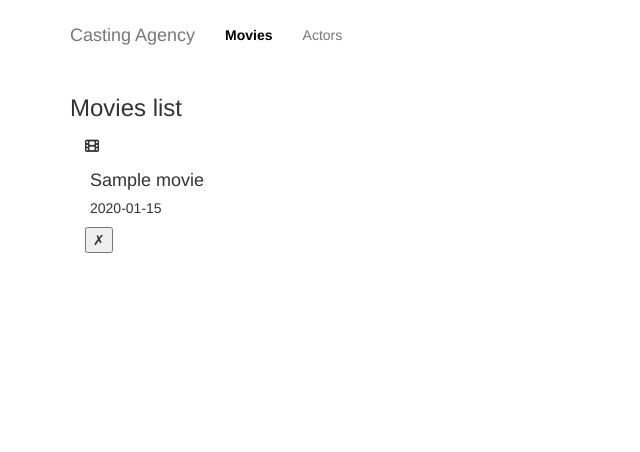
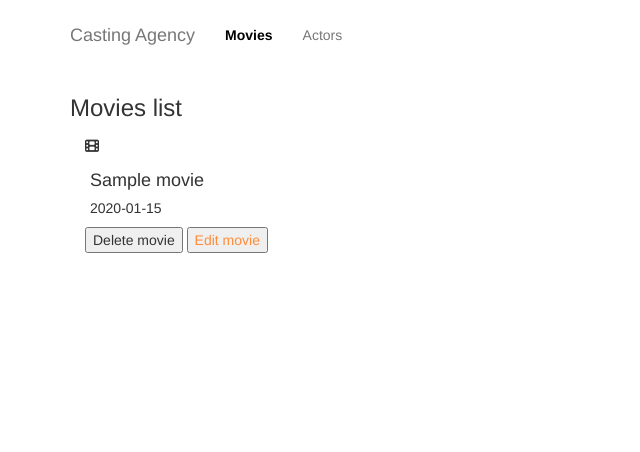
Before and after one commit to EsraaNasr92/casting-agency, a Flask app: page /movies in a window 1280 px wide. Shown: the top 452 px of the page, without its empty margins (0-640 px from the left). Run offline with Flask 2, Linux system fonts and the light colour scheme; tables that the repository leaves empty hold one stand-in row (values such as "Sample post"); some libraries are stand-ins or nearby versions.

Commit message:
edit movie

```diff
--- a/app.py
+++ b/app.py
@@ -40,7 +40,14 @@ class Movie(db.Model):
         self.title= title
         self.release_date= release_date
 
-
+    def details(self):
+        return{
+        'id':self.id,
+        'title':self.title,
+        'release_date':self.release_date,
+    }
+    def update(self):
+        db.session.commit()
 
 class Actors(db.Model):
     __tablename__ = 'actor'
@@ -132,7 +139,36 @@ def delete_movie(movie_id):
 		flash('error occur')
 	return render_template('pages/home.html')
 
+#  Edit Movie
+#  ----------------------------------------------------------------
+@app.route('/movies/<int:movie_id>/edit', methods=['GET'])
+def edit_movie(movie_id):
+		form = MovieForm()
+		movie_data = Movie.query.get(movie_id)
+		if movie_data:
+			movie_details = Movie.details(movie_data)
+			form.title.data = movie_details['title']
+			form.release_date.data = movie_details['release_date']
 
+		return render_template('forms/edit_movie.html', form=form, movie=movie_details)
+
+@app.route('/movies/<int:movie_id>/edit', methods=['POST'])
+def edit_movie_submission(movie_id):
+
+    form = MovieForm(request.form)
+    movie_data =Movie.query.get(movie_id)
+
+    try:
+        setattr(movie_data, 'title', request.form['title'])
+        setattr(movie_data, 'release_date', request.form['release_date'])
+
+        Movie.update(movie_data)
+
+        flash('Movie ' + request.form['title'] + ' was successfully updated!')
+    except SQLAlchemyError as e:
+
+        flash('An error occurred. Movie ' + request.form['title'] + ' could not be updated.')
+    return render_template('pages/home.html')
 
 #  Create Actors
 #  ----------------------------------------------------------------
--- a/templates/pages/movies.html
+++ b/templates/pages/movies.html
@@ -10,7 +10,8 @@
 					<h4>{{ movie.title }}</h4>
 					<h5>{{ movie.release_date}}</h5>
 				</div>
-				<button id = "delete_button" data-id = "{{movie.id}}"> &cross; </button>
+				<button id = "delete_button" data-id = "{{movie.id}}"> Delete movie </button>
+				<button><a href="{{ url_for('edit_movie', movie_id=movie.id) }}">Edit movie</a></button>
 		</li>
 		{% endfor %}
 	</ul>
```
Also changed, not shown: templates/forms/edit_movie.html (added, +18 -0 lines).
